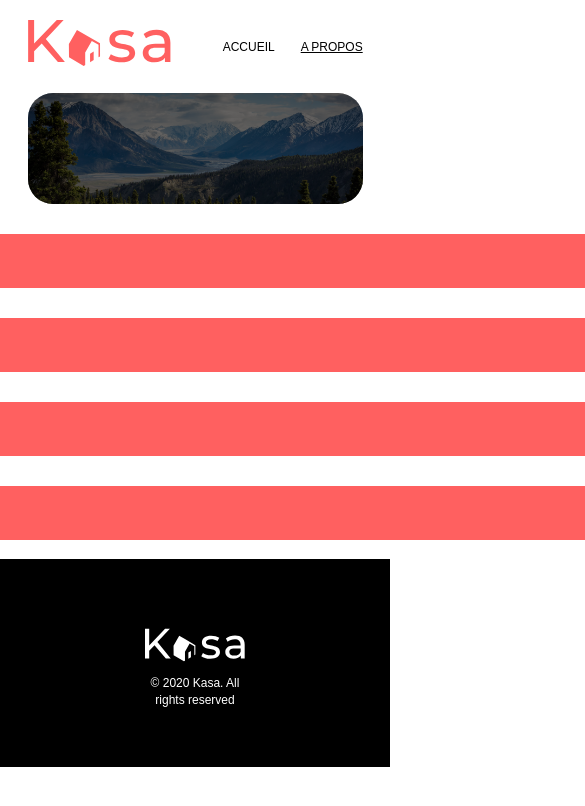
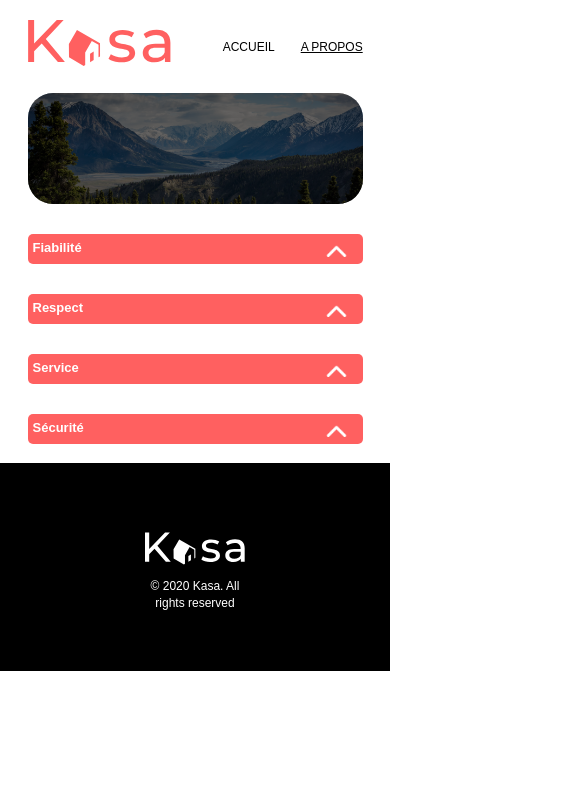
Before and after one commit to RKL715/P8---Kasa, a React (Vite) app: page /about in a window 390 px wide. Shown: the top 806 px of the page, 585 px wide, since content can reach past the window. Built offline with nearby package versions, Linux system fonts and the light colour scheme.

Commit message:
responsive : about page

```diff
--- a/src/components/about/_about.scss
+++ b/src/components/about/_about.scss
@@ -13,7 +13,34 @@
     max-width: 450px;
     margin: 0 auto 19px;
   }
+// RESPONSIVE FOR ABOUT/DROPDOWN
+  @media (max-width: 450px) {
+    .menu_container .menu_button {
+      width: 335px;
+      height: 30px;
+      padding: 5px;
+      font-size: 13px;
+      font-weight: 700;
+
+      .arrow {
+        transform: scale(0.8);
+        right: 40px;
+        top: 0;
+        &.active {
+          transform: scale(0.8) rotate(-180deg);
+        }
+        }
+    }
+    .menu_content_container {
+     width: 335px !important;
+      &.active {
+        @include text-14(black);
+      }
+
+    }
+  }
 }
 
 
 //control the about page style
+// Cheat with !important cause of the default dropdown style at width 1023px
--- a/src/components/logement/_logement.scss
+++ b/src/components/logement/_logement.scss
@@ -202,7 +202,7 @@
         @media (max-width : 450px) {
           padding : 0 25px;
           height: auto;
-            margin-bottom: 20px;
+          margin-bottom: 20px;
         }
       }
     }
--- a/src/styles/styles.css
+++ b/src/styles/styles.css
@@ -285,6 +285,31 @@ footer .footerContent img {
   .about {
     max-width: 450px;
     margin: 0 auto 19px;
+  }
+}
+@media (max-width: 450px) {
+  .about .menu_container .menu_button {
+    width: 335px;
+    height: 30px;
+    padding: 5px;
+    font-size: 13px;
+    font-weight: 700;
+  }
+  .about .menu_container .menu_button .arrow {
+    transform: scale(0.8);
+    right: 40px;
+    top: 0;
+  }
+  .about .menu_container .menu_button .arrow.active {
+    transform: scale(0.8) rotate(-180deg);
+  }
+  .about .menu_content_container {
+    width: 335px !important;
+  }
+  .about .menu_content_container.active {
+    color: black;
+    font-size: 14px;
+    font-weight: 400;
   }
 }
 
```
Also changed, not shown: 1 other file (tests, documents, lock files or other folders).
